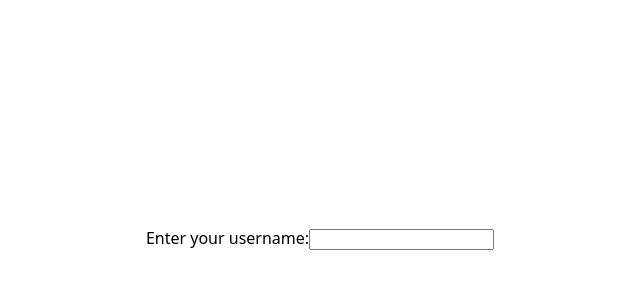
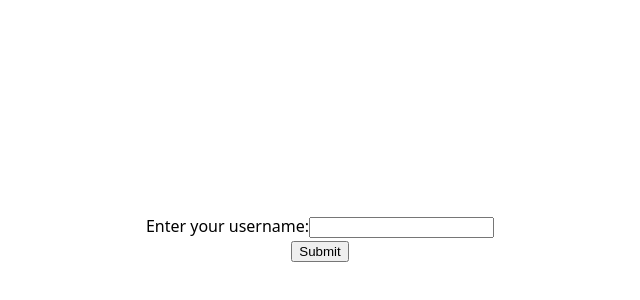
Before and after one commit to Kit-Trowbridge/react-practice, a React (Vite) app: page / in a window 1280 px wide. Shown: the part 162-462 px from the top of the page, without its empty margins (320-960 px from the left). Built offline with nearby package versions, Linux system fonts and the light colour scheme.

Commit message:
standard form working

```diff
--- a/src/components/Form.jsx
+++ b/src/components/Form.jsx
@@ -1,10 +1,37 @@
+import { useState } from "react"
+
 const Form = () => {
+    const [username, setUsername] = useState("")
+
+    const handleChange = (event) => {
+        const inputEl = event.target;
+        setUsername(inputEl.value);
+    };
+
+    const handleSubmit = (event) => {
+        event.preventDefault();
+        fetch("http://url.com/endpoint", {
+            method: "POST",
+            body: JSON.stringify({username: username})
+        });
+    };
+
     return (
-        <form>
+        <form onSubmit={handleSubmit}>
             <label>
                 Enter your username:
-                <input type="username" name="username"/>
+                <input
+                    type="username"
+                    name="username"
+                    value={username}
+                    onChange={handleChange}
+                />
             </label>
+            <br />
+            <input
+                type="submit"
+                name="submit"
+            />
         </form>
     )
 }
```
